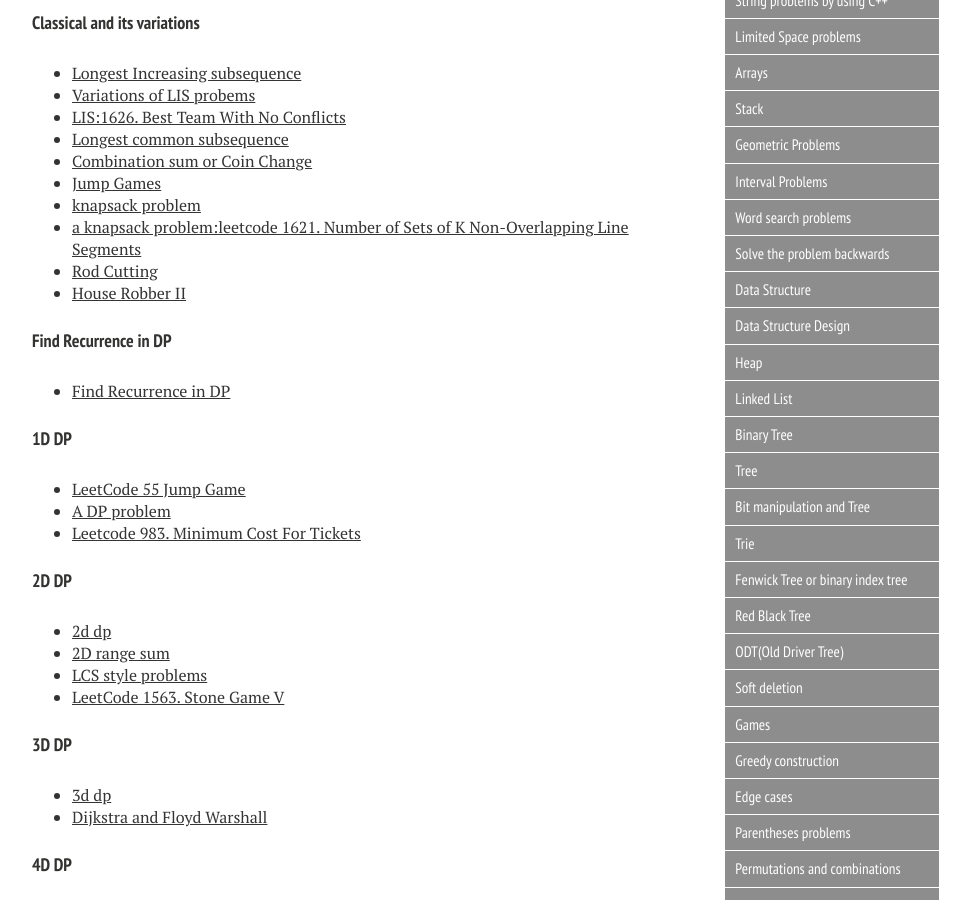
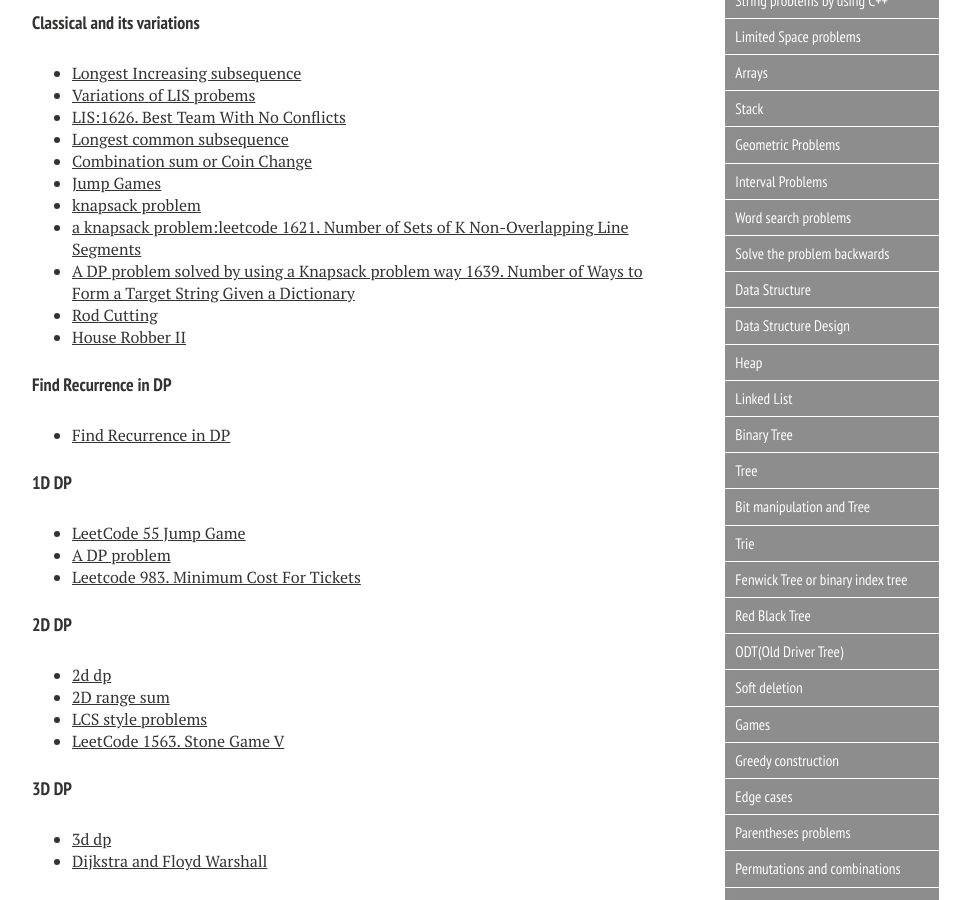
Before and after one commit to xiaokeshen/xiaokeshen.github.io, a Jekyll site: the page built from blog/index.md, in a window 1280 px wide and 900 px high, scrolled down 2291 px. Shown: the whole window, without its empty margins (288-1258 px from the left). Built offline with Jekyll 4.4.1, drawn with Linux system fonts in a browser that asks for light colours; nearby versions of some CDN libraries.

Commit message:
Add a knapsack problem

```diff
--- a/blog/index.md
+++ b/blog/index.md
@@ -87,6 +87,7 @@ My 'Serious' coding got started since I became a student as a Computer Science M
 - [Jump Games](https://medium.com/@jim.morris.shen/sliding-window-min-max-priority-queue-monotonic-queue-ec77636cdc31?source=friends_link&sk=3c41b31a29a2fd879c1ff478e9777b2d)
 - [knapsack problem](https://medium.com/@jim.morris.shen/0-1-knapsack-problem-56ef9e78530a?source=friends_link&sk=c40e8e421cf676d875fea1539e3f0229)
 - [a knapsack problem:leetcode 1621. Number of Sets of K Non-Overlapping Line Segments](https://jimmy-shen.medium.com/a-knapsack-problem-a0064396dac8)
+- [A DP problem solved by using a Knapsack problem way 1639. Number of Ways to Form a Target String Given a Dictionary](https://jimmy-shen.medium.com/a-dp-problem-solved-by-using-a-knapsack-problem-way-c6fcc8cd35bc)
 - [Rod Cutting](https://medium.com/@jim.morris.shen/rod-cutting-problem-89bc03f1cc03?source=friends_link&sk=429b38e39df2fcce0251ae72fe0e013c)
 - [House Robber II](https://medium.com/@jim.morris.shen/daily-problem-lc-213-house-robber-ii-552d21c46aa2?source=friends_link&sk=b848bd8838e5309fb3a885e346daeb7e)
 
```
